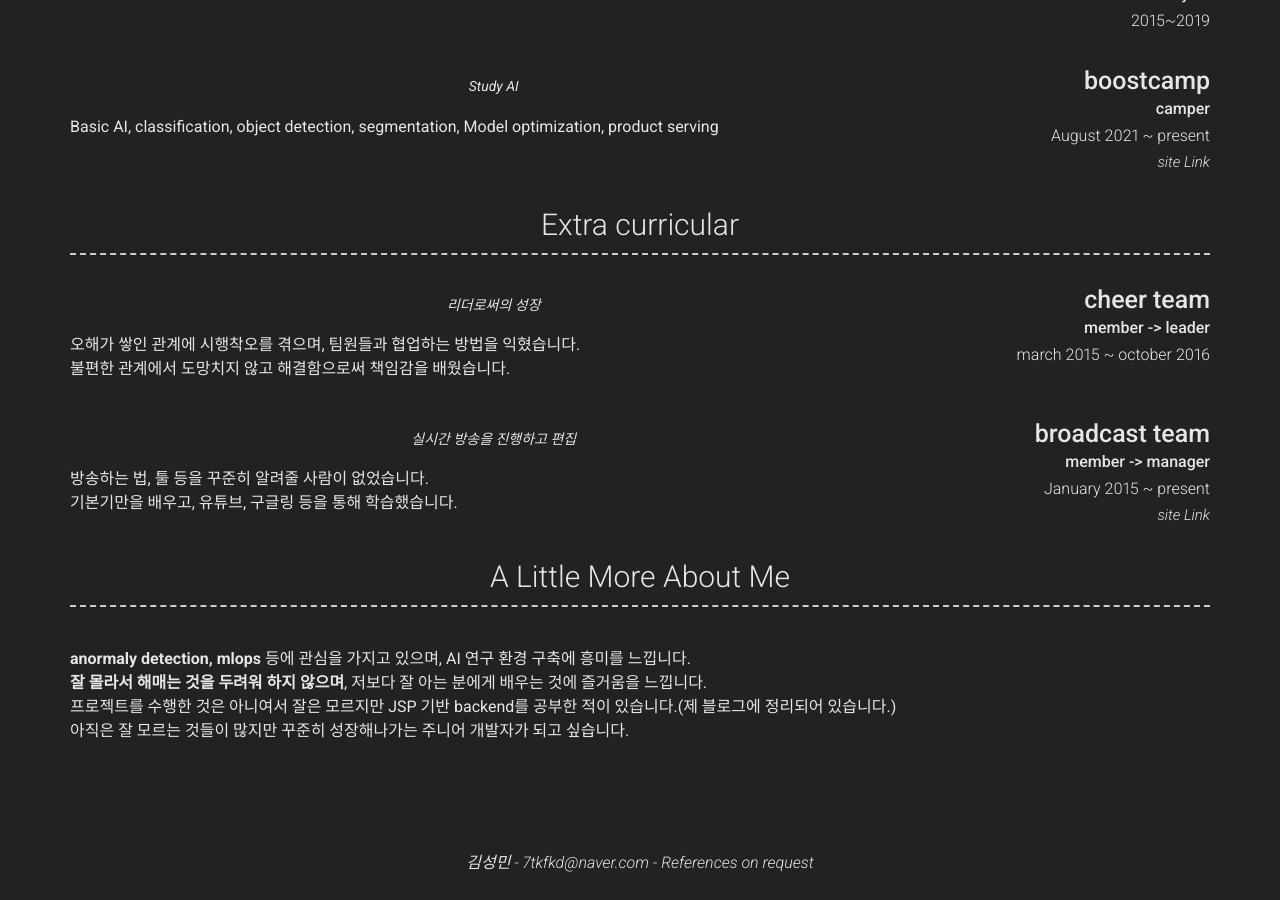
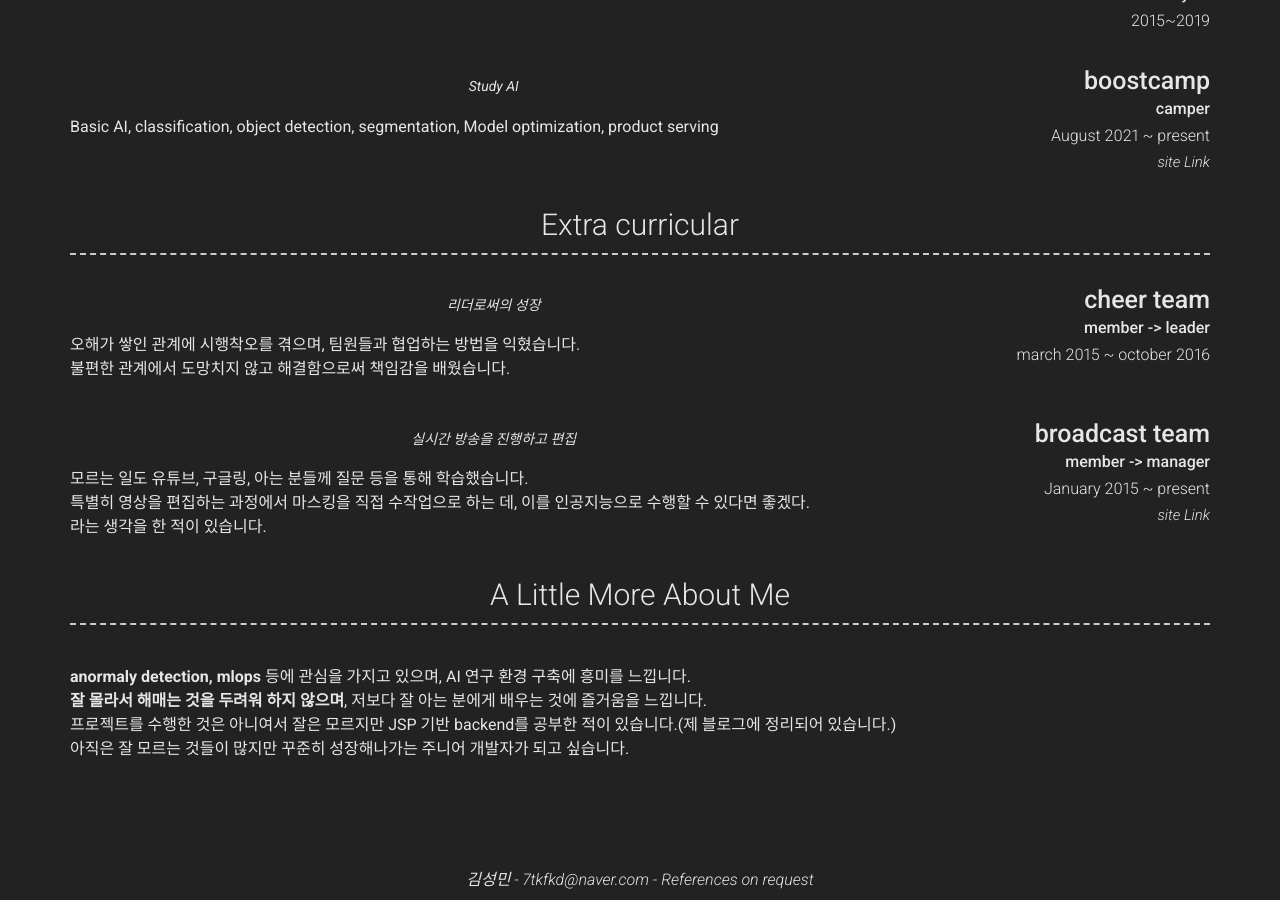
Before and after one commit to ksm0517/aboutMe, a Jekyll site: the page built from index.md, in a window 1280 px wide and 900 px high, scrolled down 1234 px. Built offline with Jekyll 4.4.1, drawn with Linux system fonts in a browser that asks for light colours; nearby versions of some CDN libraries.

Commit message:
fix_content

```diff
--- a/_config.yml
+++ b/_config.yml
@@ -156,8 +156,9 @@ content:
         quote: >
           실시간 방송을 진행하고 편집
         description: | # this will include new lines to allow paragraphs
-          방송하는 법, 툴 등을 꾸준히 알려줄 사람이 없었습니다. <br/>
-          기본기만을 배우고, 유튜브, 구글링 등을 통해 학습했습니다. <br/>
+          모르는 일도 유튜브, 구글링, 아는 분들께 질문 등을 통해 학습했습니다. <br/>
+          특별히 영상을 편집하는 과정에서 마스킹을 직접 수작업으로 하는 데, 이를 인공지능으로 수행할 수 있다면 좋겠다.<br/>
+          라는 생각을 한 적이 있습니다.
 
   - title: A Little More About Me
     layout: text
```
